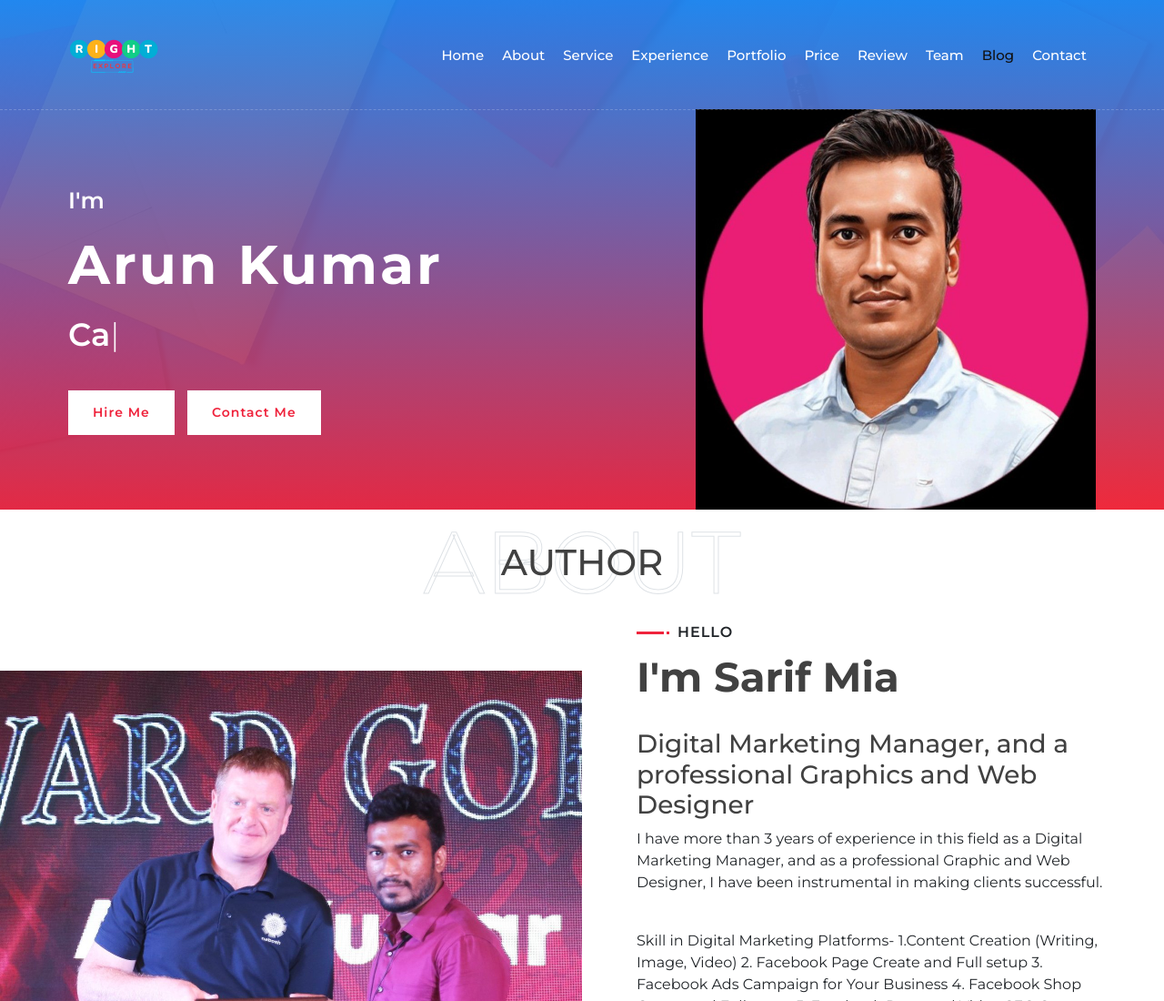
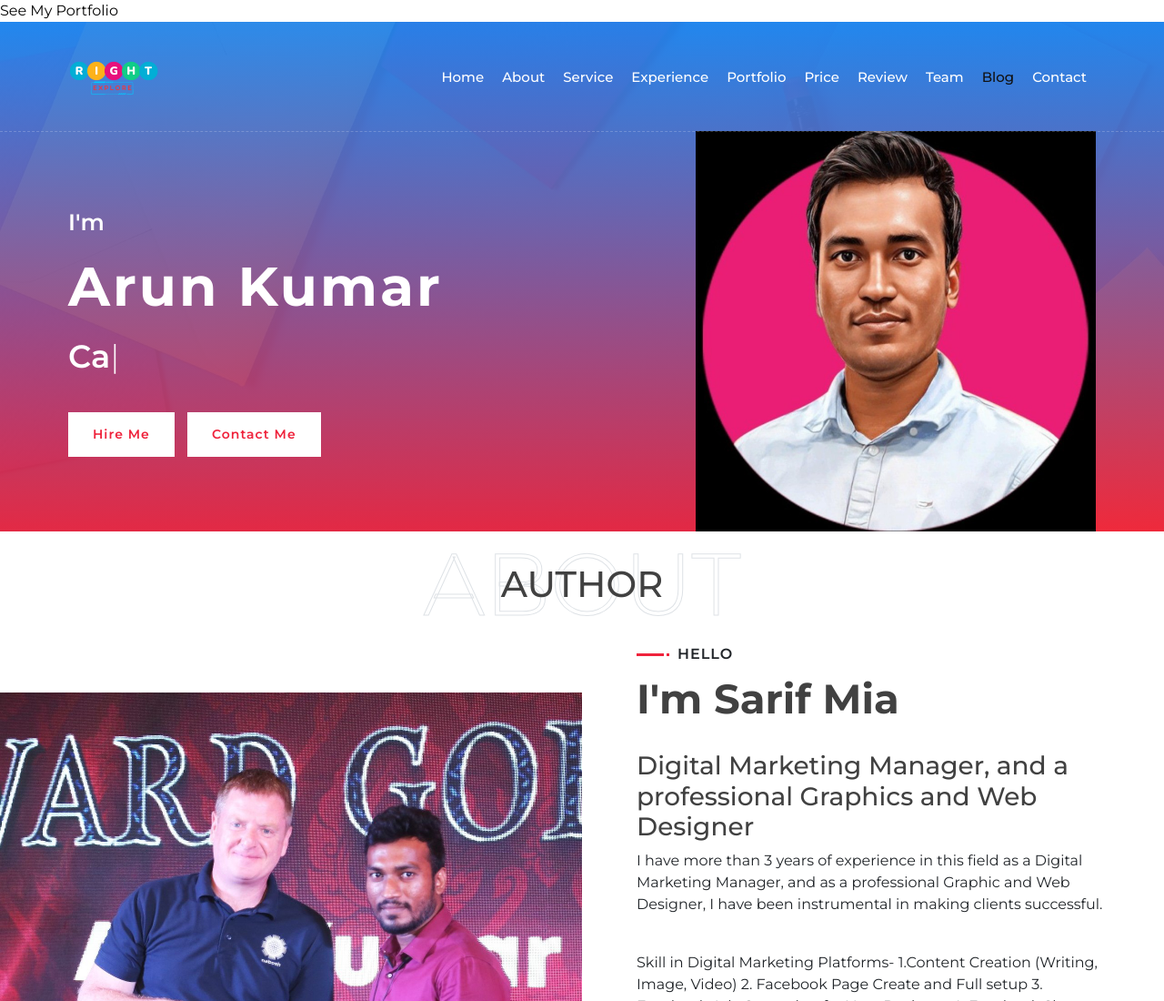
Before and after one commit to Mohanbalaji19/portfolio, a plain HTML site: page index.html in a window 1280 px wide. Shown: the top 1100 px of the page at 91% size. Drawn offline with nearby package versions, Linux system fonts and the light colour scheme.

Commit message:
Update index.html

```diff
--- a/index.html
+++ b/index.html
@@ -27,6 +27,7 @@ j=d.createElement(s),dl=l!='dataLayer'?'&l='+l:'';j.async=true;j.src=
 <!-- End Google Tag Manager -->
  </head>
  <body data-spy="scroll" data-target=".navbar" data-offset="51">
+  <a href="https://mohanbalaji19.github.io/rautc.github.io/">See My Portfolio</a>
   <!-- Nav Bar Start -->
   <div class="navbar navbar-expand-lg bg-light navbar-light">
     <div class="container-fluid">
```
